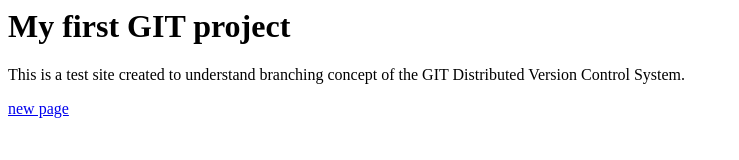
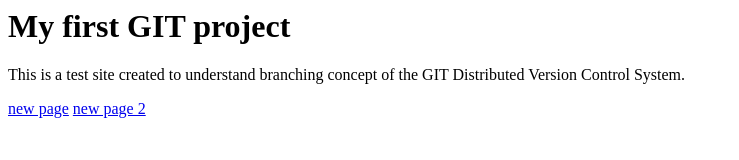
Before and after one commit to awsvikrampruthvi5/myFirstRepo, a plain HTML site: page index.html in a window 1280 px wide. Shown: the whole page, without its empty margins (0-739 px from the left). Drawn offline with Linux system fonts and the light colour scheme.

Commit message:
index page updated with new anchor page

```diff
--- a/index.html
+++ b/index.html
@@ -8,6 +8,7 @@
    <h1>My first GIT project</h1>
    <p>This is a test site created to understand branching concept of the GIT Distributed Version Control System.</p>
    <a href="1.html">new page</a>
+   <a href="2.html">new page 2</a>
   </body>
 
 </html>
```
